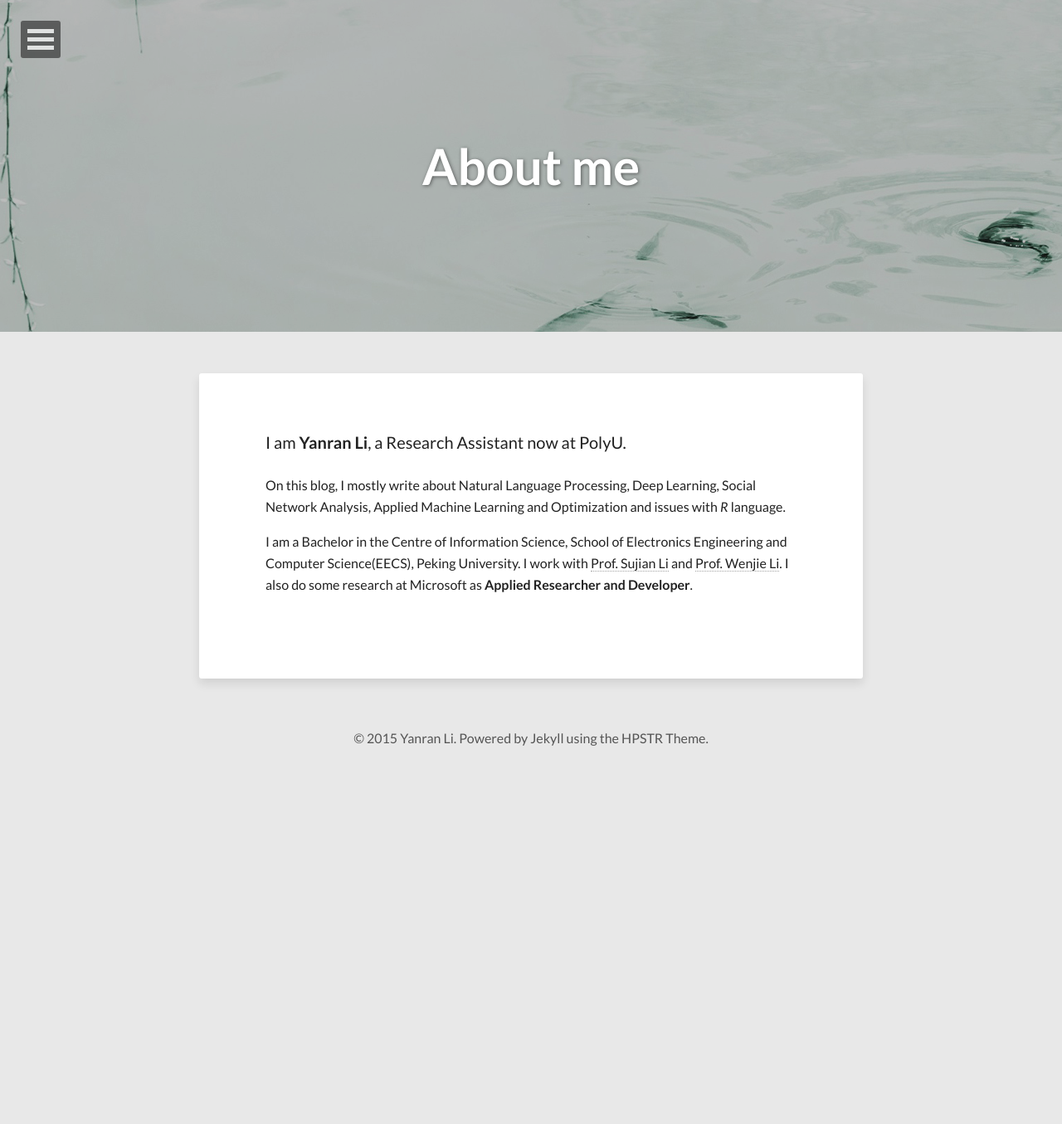
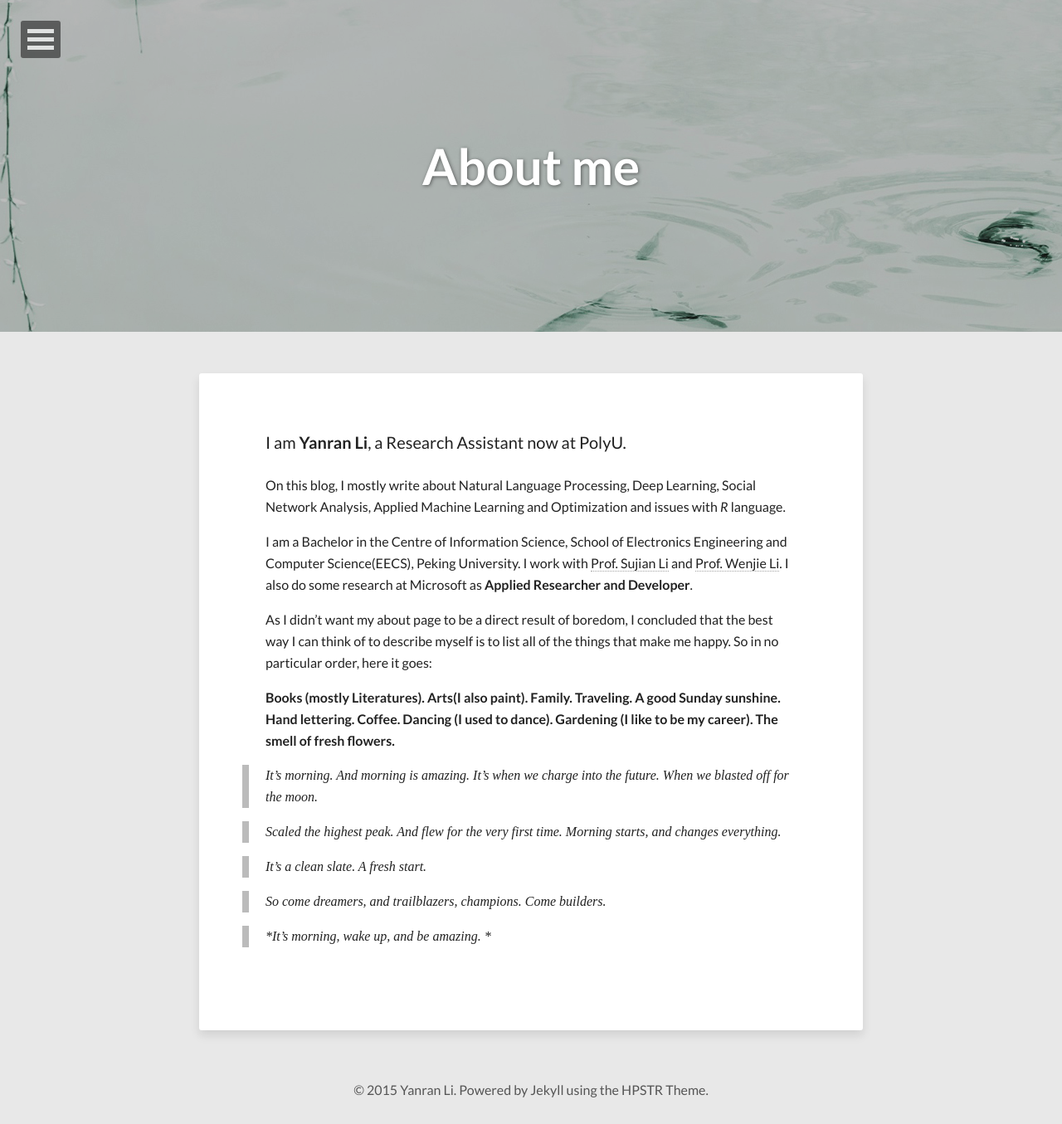
Before and after one commit to niangaotuantuan/niangaotuantuan.github.io, a Jekyll site: the page built from about.md, in a window 1280 px wide. Shown: the whole page at 83% size. Built offline with Jekyll 4.4.1, drawn with Linux system fonts in a browser that asks for light colours; nearby versions of some CDN libraries; before the commit the page ends 931 px from its top, so only the background shows below that.

Commit message:
update about page

```diff
--- a/about.md
+++ b/about.md
@@ -12,6 +12,24 @@ I am **Yanran Li**, a Research Assistant now at PolyU.
 On this blog, I mostly write about Natural Language Processing, Deep Learning, Social Network Analysis, Applied Machine Learning and Optimization and issues with *R* language.
 
 I am a Bachelor in the Centre of Information Science, School of Electronics Engineering and Computer Science(EECS), Peking University. I work with [Prof. Sujian Li](http://www.icl.pku.edu.cn/member/lisujian/) and [Prof. Wenjie Li](http://www4.comp.polyu.edu.hk/~cswjli/). I also do some research at Microsoft as **Applied Researcher and Developer**.
+
+As I didn't want my about page to be a direct result of boredom, I concluded that the best way I can think of to describe myself is to list all of the things that make me happy. So in no particular order, here it goes:
+
+**Books (mostly Literatures). Arts(I also paint). Family. Traveling. A good Sunday sunshine. Hand lettering. Coffee. Dancing (I used to dance). Gardening (I like to be my career). The smell of fresh flowers.**
+
+
+
+
+
+> *It's morning. And morning is amazing. It's when we charge into the future. When we blasted off for the moon.*
+
+> *Scaled the highest peak. And flew for the very first time. Morning starts, and changes everything.*
+
+> *It's a clean slate. A fresh start.*
+
+> *So come dreamers, and trailblazers, champions. Come builders.*
+
+> *It's morning, wake up, and be amazing. *
 
 
 
```
